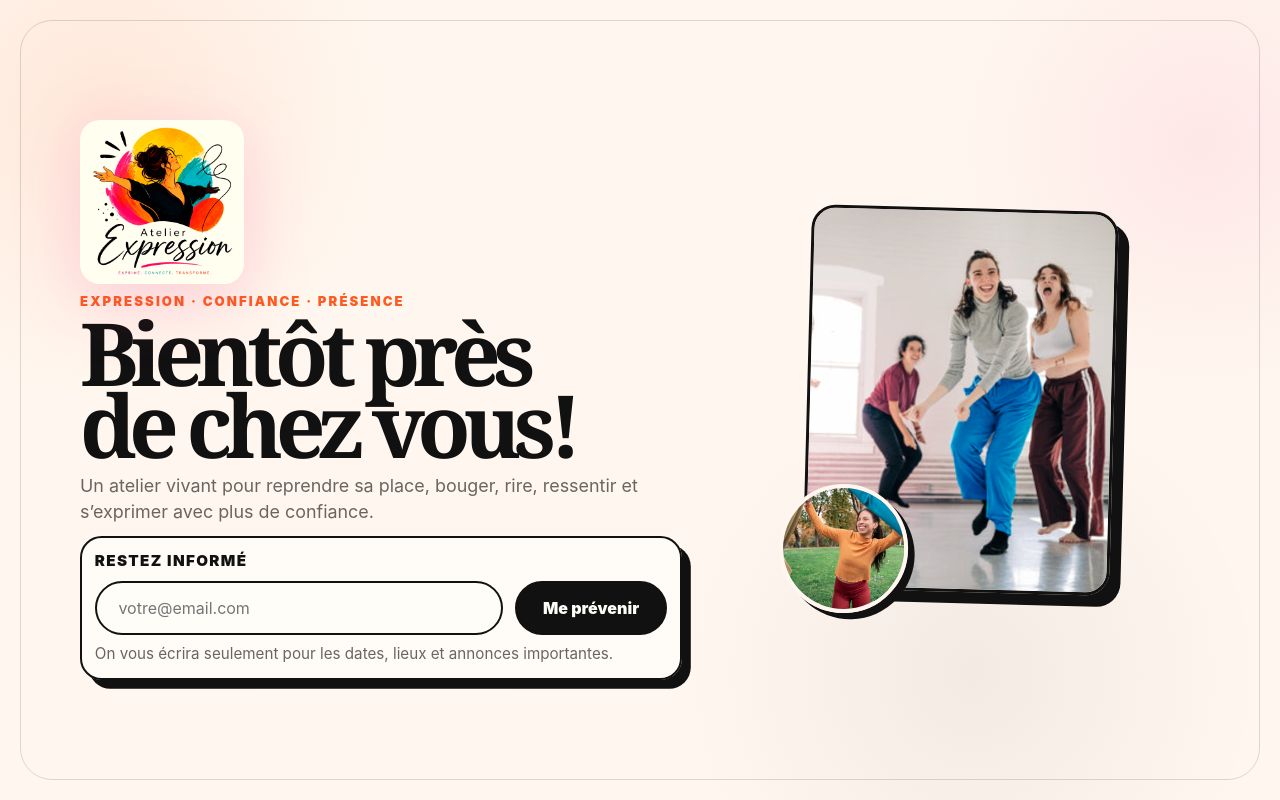
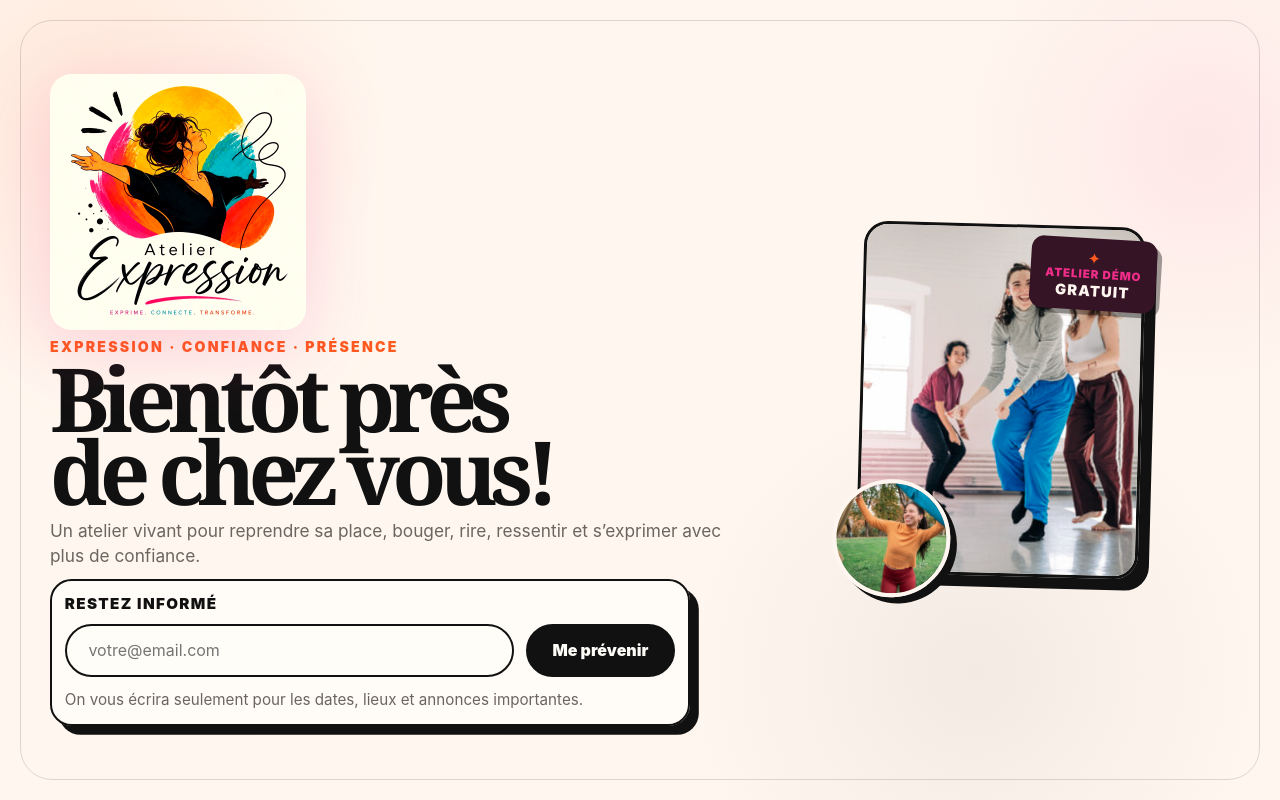
Before and after one commit to benrosiers/atelierexpression_ca_site, a website built with Vite: page index.html in a window 1280 px wide. Built offline with nearby package versions, Linux system fonts and the light colour scheme.

Commit message:
Enlarge brand image and restore free demo badge
- brand-mark: clamp(18rem, 24vw, 24rem) desktop; clamp(14rem, 58vw, 18rem) mobile
- badge restored: plum bg, Atelier demo / Gratuit, positioned top-right of photo panel
- lead, eyebrow, signup min-height/padding tuned
- photo-panel width tightened to clamp(17rem, 24vw, 21.5rem)
- max-height:820px breakpoint updated with badge overrides
- mobile breakpoint updated with badge overrides and larger brand-mark

```diff
--- a/index.html
+++ b/index.html
@@ -70,6 +70,11 @@
             <div class="photo-panel__accent">
               <img src="/images/cindy_group_04.png" alt="" width="240" height="240" loading="eager" />
             </div>
+            <div class="photo-panel__badge">
+              <span class="photo-panel__badge-icon">✦</span>
+              <span class="photo-panel__badge-title">Atelier démo</span>
+              <span class="photo-panel__badge-detail">Gratuit</span>
+            </div>
           </div>
         </div>
       </section>
--- a/src/styles/main.scss
+++ b/src/styles/main.scss
@@ -55,12 +55,12 @@ input {
 .hero {
   min-height: 100svh;
   display: grid;
-  grid-template-columns: minmax(0, 0.98fr) minmax(18rem, 0.78fr);
-  gap: clamp(1.5rem, 3.4vw, 4rem);
+  grid-template-columns: minmax(0, 1.08fr) minmax(17rem, 0.72fr);
+  gap: clamp(1.5rem, 3vw, 3.5rem);
   align-items: center;
-  width: min(1120px, calc(100% - 2rem));
+  width: min(1180px, calc(100% - 2rem));
   margin: 0 auto;
-  padding: clamp(1.15rem, 3vh, 2.5rem) 0;
+  padding: clamp(1rem, 2.5vh, 2rem) 0;
   position: relative;
   isolation: isolate;
 }
@@ -73,8 +73,8 @@ input {
 // ─── Brand mark ──────────────────────────────────────────────────────────────
 .brand-mark {
   display: block;
-  width: clamp(12rem, 16vw, 16.25rem);
-  margin: 0 0 clamp(0.7rem, 1.4vh, 1rem);
+  width: clamp(18rem, 24vw, 24rem);
+  margin: 0 0 clamp(0.6rem, 1vh, 0.9rem);
   line-height: 0;
   text-decoration: none;
   position: relative;
@@ -84,19 +84,19 @@ input {
     width: 100%;
     height: auto;
     display: block;
-    border-radius: 1.25rem;
+    border-radius: 1.35rem;
     filter:
-      saturate(1.28)
+      saturate(1.3)
       contrast(1.1)
-      drop-shadow(0 1rem 2rem rgba(240, 46, 138, 0.18));
+      drop-shadow(0 1.15rem 2.25rem rgba(240, 46, 138, 0.18));
   }
 }
 
 // ─── Copy ────────────────────────────────────────────────────────────────────
 .eyebrow {
-  margin: 0 0 clamp(0.7rem, 1.3vh, 0.95rem);
+  margin: 0 0 clamp(0.65rem, 1.2vh, 0.9rem);
   color: $c-orange;
-  font-size: clamp(0.9rem, 1.05vw, 1.02rem);
+  font-size: clamp(0.92rem, 1.05vw, 1.04rem);
   font-weight: 900;
   letter-spacing: 0.16em;
   text-transform: uppercase;
@@ -113,10 +113,10 @@ h1 {
 
 .lead {
   max-width: 43rem;
-  margin: clamp(0.9rem, 1.8vh, 1.25rem) 0 0;
+  margin: clamp(0.85rem, 1.7vh, 1.15rem) 0 0;
   color: $muted;
-  font-size: clamp(1.25rem, 1.65vw, 1.48rem);
-  line-height: 1.48;
+  font-size: clamp(1.2rem, 1.55vw, 1.42rem);
+  line-height: 1.46;
 }
 
 // ─── Signup form ─────────────────────────────────────────────────────────────
@@ -146,7 +146,7 @@ h1 {
 
   input,
   button {
-    min-height: 3.75rem;
+    min-height: 3.7rem;
     border: 2px solid $ink;
     border-radius: 999px;
     font-size: clamp(1rem, 1.05vw, 1.12rem);
@@ -165,7 +165,7 @@ h1 {
   }
 
   button {
-    padding: 0 1.65rem;
+    padding: 0 1.55rem;
     background: $ink;
     color: $paper;
     cursor: pointer;
@@ -214,7 +214,7 @@ h1 {
 
 .photo-panel {
   position: relative;
-  width: min(100%, clamp(18rem, 26vw, 23rem));
+  width: min(100%, clamp(17rem, 24vw, 21.5rem));
   transform: rotate(1.5deg);
 }
 
@@ -255,50 +255,106 @@ h1 {
   }
 }
 
+.photo-panel__badge {
+  position: absolute;
+  top: 1rem;
+  right: -1rem;
+  display: flex;
+  flex-direction: column;
+  align-items: center;
+  gap: 0.22rem;
+  padding: 0.75rem 0.95rem;
+  min-width: 8.5rem;
+  background: $c-plum;
+  color: $c-cream;
+  border: 2px solid $c-plum;
+  border-radius: 0.8rem;
+  transform: rotate(2deg);
+  box-shadow: 0.3rem 0.3rem 0 rgba($ink, 0.4);
+  text-align: center;
+  z-index: 3;
+}
+
+.photo-panel__badge-icon {
+  font-size: 1rem;
+  color: $c-orange;
+  line-height: 1;
+}
+
+.photo-panel__badge-title {
+  font-size: 0.78rem;
+  font-weight: 950;
+  letter-spacing: 0.08em;
+  text-transform: uppercase;
+  color: $c-pink;
+  line-height: 1;
+}
+
+.photo-panel__badge-detail {
+  font-size: 1rem;
+  font-weight: 950;
+  letter-spacing: 0.08em;
+  text-transform: uppercase;
+  color: $c-cream;
+  line-height: 1;
+}
+
 // ─── Breakpoints ─────────────────────────────────────────────────────────────
 @media (max-height: 820px) and (min-width: 861px) {
   .hero {
-    padding: 0.85rem 0;
-    gap: clamp(1.25rem, 3vw, 3.25rem);
+    padding: 0.7rem 0;
+    gap: clamp(1.1rem, 2.6vw, 2.8rem);
+    grid-template-columns: minmax(0, 1.05fr) minmax(16rem, 0.7fr);
   }
 
   .brand-mark {
-    width: clamp(10.25rem, 12.5vw, 13.25rem);
-    margin-bottom: 0.55rem;
+    width: clamp(15rem, 20vw, 20rem);
+    margin-bottom: 0.45rem;
   }
 
   .eyebrow {
-    margin-bottom: 0.5rem;
-    font-size: clamp(0.82rem, 0.95vw, 0.95rem);
+    margin-bottom: 0.45rem;
+    font-size: 0.88rem;
   }
 
   h1 {
-    font-size: clamp(3.75rem, 6.8vw, 6.25rem);
+    font-size: clamp(3.8rem, 6.9vw, 6.2rem);
     line-height: 0.83;
   }
 
   .lead {
-    margin-top: 0.75rem;
-    font-size: clamp(1.12rem, 1.35vw, 1.28rem);
-    line-height: 1.42;
+    margin-top: 0.7rem;
+    font-size: clamp(1.08rem, 1.28vw, 1.22rem);
+    line-height: 1.4;
   }
 
   .signup {
-    margin-top: 0.75rem;
+    margin-top: 0.7rem;
     padding: 0.8rem;
   }
 
   .signup input,
   .signup button {
-    min-height: 3.35rem;
-  }
-
-  .signup__note {
-    margin-top: 0.55rem;
+    min-height: 3.3rem;
   }
 
   .photo-panel {
-    width: min(100%, clamp(17rem, 24vw, 21.5rem));
+    width: min(100%, clamp(16rem, 22vw, 19.5rem));
+  }
+
+  .photo-panel__badge {
+    top: 0.75rem;
+    right: -0.7rem;
+    min-width: 7.8rem;
+    padding: 0.6rem 0.8rem;
+  }
+
+  .photo-panel__badge-title {
+    font-size: 0.72rem;
+  }
+
+  .photo-panel__badge-detail {
+    font-size: 0.92rem;
   }
 }
 
@@ -353,7 +409,7 @@ h1 {
   }
 
   .brand-mark {
-    width: clamp(10rem, 44vw, 12.75rem);
+    width: clamp(14rem, 58vw, 18rem);
     margin-bottom: 0.75rem;
   }
 
@@ -413,9 +469,24 @@ h1 {
   }
 
   .photo-panel {
-    width: min(78vw, 17rem);
+    width: min(78vw, 18.5rem);
     transform: rotate(1deg);
     margin: 0 auto;
+  }
+
+  .photo-panel__badge {
+    top: 0.7rem;
+    right: -0.6rem;
+    min-width: 7rem;
+    padding: 0.55rem 0.7rem;
+  }
+
+  .photo-panel__badge-title {
+    font-size: 0.7rem;
+  }
+
+  .photo-panel__badge-detail {
+    font-size: 0.88rem;
   }
 
 }
```
